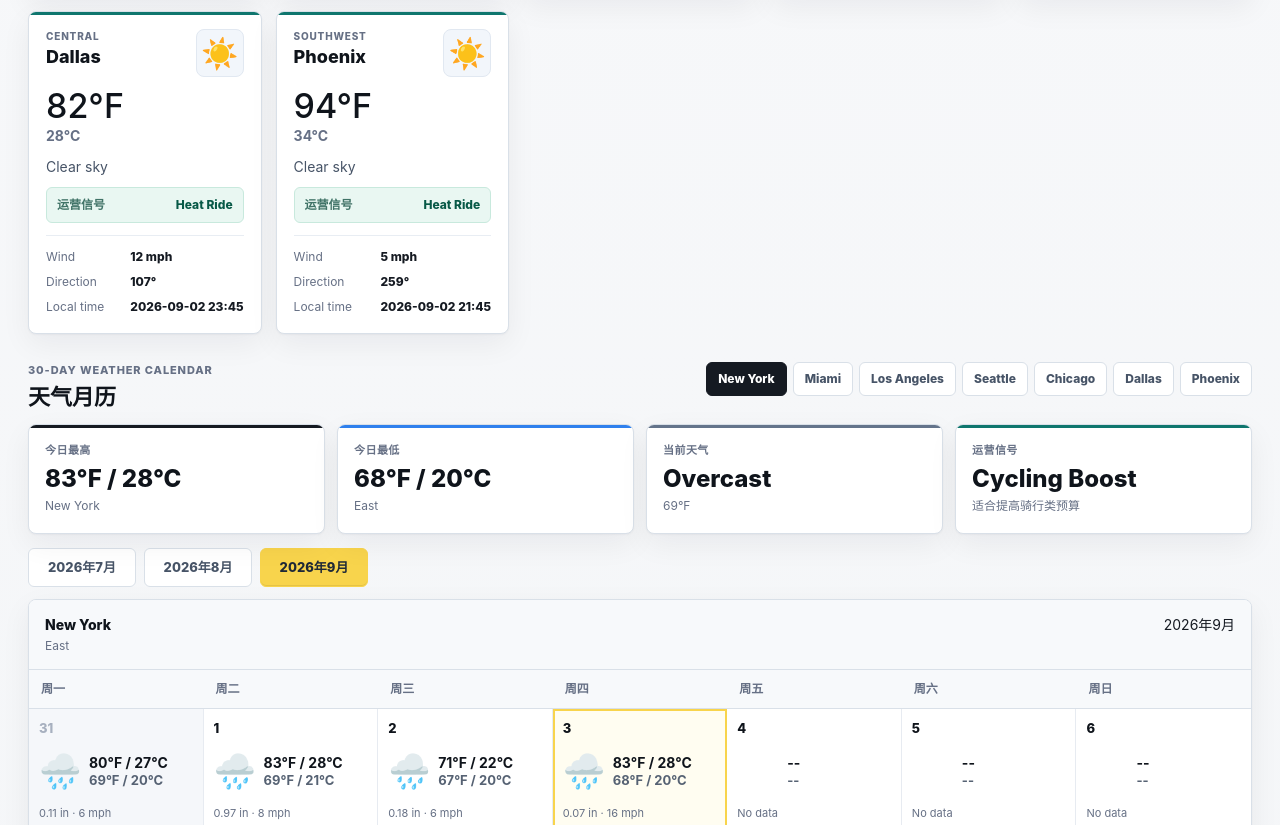
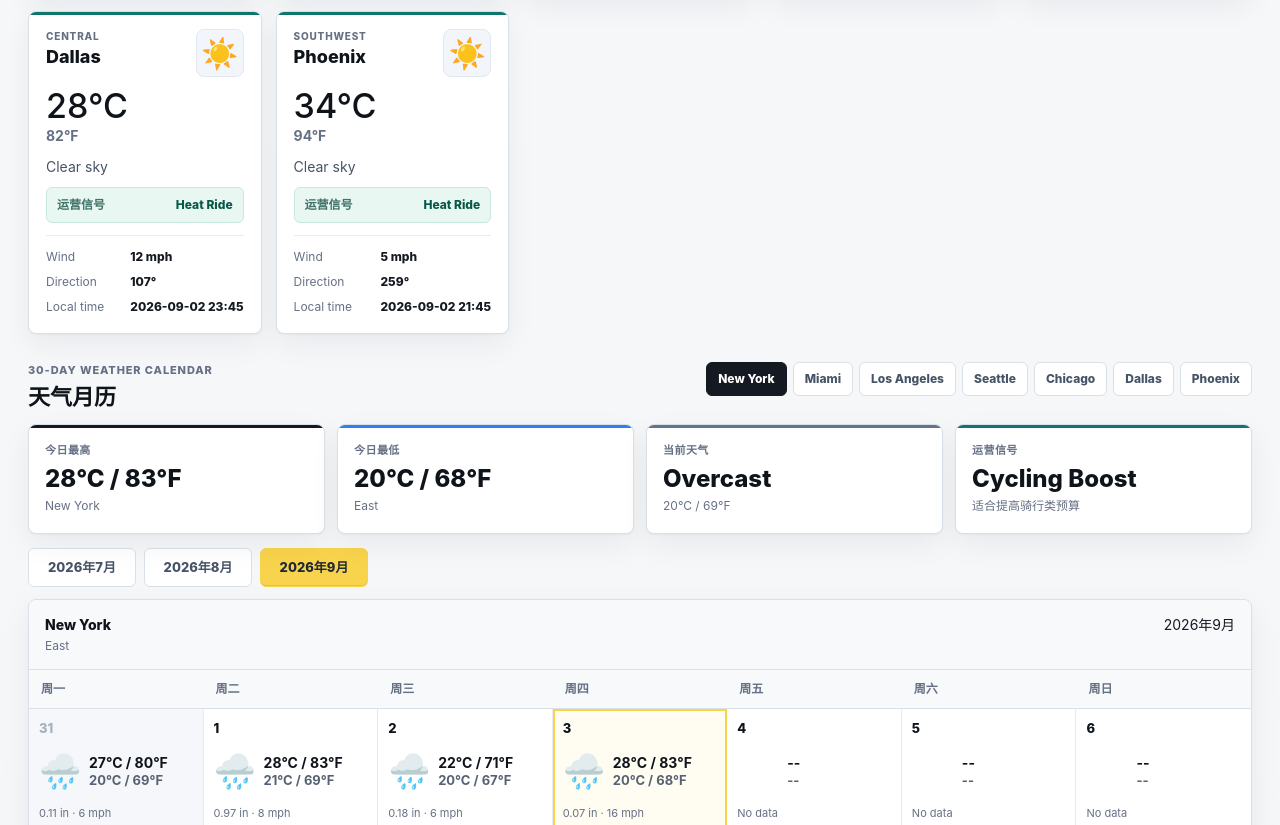
Before and after one commit to labslyon/weather-monitor, a plain HTML site: page index.html in a window 1280 px wide. Shown: the part 920-1745 px from the top of the page. Drawn offline with Linux system fonts and the light colour scheme.

Commit message:
Make Celsius the primary temperature unit

```diff
--- a/assets/app.js
+++ b/assets/app.js
@@ -67,8 +67,8 @@
     return value == null ? '--' : Math.round((value - 32) * 5 / 9) + '°C';
   }
 
-  function fmtFC(value) {
-    return value == null ? '--' : fmtF(value) + ' / ' + fmtC(value);
+  function fmtCF(value) {
+    return value == null ? '--' : fmtC(value) + ' / ' + fmtF(value);
   }
 
   function fmtMph(value) {
@@ -182,7 +182,7 @@
     }, 0);
 
     els.summaryGrid.innerHTML = [
-      summaryItem('最高当前温度', hottest ? fmtFC(hottest.current.temperature) : '--', hottest ? hottest.city : '--'),
+      summaryItem('最高当前温度', hottest ? fmtCF(hottest.current.temperature) : '--', hottest ? hottest.city : '--'),
       summaryItem('7 日降水最多', wettest ? fmtIn(wettest.total) : '--', wettest ? wettest.row.city : '--'),
       summaryItem('预警数量', String(alertCount), alertCount ? '需要关注' : '当前国家无预警')
     ].join('');
@@ -237,8 +237,8 @@
         '<div><div class="region-badge">' + row.region + '</div><div class="city-name">' + row.city + '</div></div>' +
         '<div class="weather-icon" aria-hidden="true">' + (current.weather_icon || '?') + '</div>' +
         '</div>' +
-        '<div class="temp-main">' + fmtF(current.temperature) + '</div>' +
-        '<div class="temp-c">' + fmtC(current.temperature) + '</div>' +
+        '<div class="temp-main">' + fmtC(current.temperature) + '</div>' +
+        '<div class="temp-secondary">' + fmtF(current.temperature) + '</div>' +
         '<div class="condition">' + (current.weather_desc || '--') + '</div>' +
         '<div class="signal-row"><span>运营信号</span><strong>' + signal.value + '</strong></div>' +
         '<div class="details">' +
@@ -321,9 +321,9 @@
     var signal = operationalSignal(today);
     var current = selected.current || {};
     els.dailyMetrics.innerHTML = [
-      metricItem('今日最高', today ? fmtFC(today.temp_max) : '--', selected.city),
-      metricItem('今日最低', today ? fmtFC(today.temp_min) : '--', selected.region),
-      metricItem('当前天气', current.weather_desc || (today ? today.weather_desc : '--'), fmtF(current.temperature)),
+      metricItem('今日最高', today ? fmtCF(today.temp_max) : '--', selected.city),
+      metricItem('今日最低', today ? fmtCF(today.temp_min) : '--', selected.region),
+      metricItem('当前天气', current.weather_desc || (today ? today.weather_desc : '--'), fmtCF(current.temperature)),
       metricItem('运营信号', signal.value, signal.note)
     ].join('');
   }
@@ -361,8 +361,8 @@
           '<div class="calendar-body">' +
             '<div class="calendar-icon">' + (entry ? (entry.weather_icon || w[1]) : '') + '</div>' +
             '<div class="calendar-temps">' +
-              '<strong>' + (entry ? fmtFC(entry.temp_max) : '--') + '</strong>' +
-              '<span>' + (entry ? fmtFC(entry.temp_min) : '--') + '</span>' +
+              '<strong>' + (entry ? fmtCF(entry.temp_max) : '--') + '</strong>' +
+              '<span>' + (entry ? fmtCF(entry.temp_min) : '--') + '</span>' +
             '</div>' +
           '</div>' +
           '<div class="calendar-meta">' + (entry ? fmtIn(entry.precipitation) + ' · ' + fmtMph(entry.windspeed_max) : 'No data') + '</div>' +
@@ -407,8 +407,8 @@
         '<td><strong>' + fmtDate(date) + '</strong><br><span class="muted">' + date + '</span></td>' +
         '<td class="forecast-icon">' + w[1] + '</td>' +
         '<td>' + w[0] + '</td>' +
-        '<td>' + fmtFC(daily.temp_max ? daily.temp_max[index] : null) + '</td>' +
-        '<td>' + fmtFC(daily.temp_min ? daily.temp_min[index] : null) + '</td>' +
+        '<td>' + fmtCF(daily.temp_max ? daily.temp_max[index] : null) + '</td>' +
+        '<td>' + fmtCF(daily.temp_min ? daily.temp_min[index] : null) + '</td>' +
         '<td class="' + (precip != null && precip >= 1 ? 'precip-high' : '') + '">' + fmtIn(precip) + '</td>' +
         '<td>' + fmtMph(daily.windspeed_max ? daily.windspeed_max[index] : null) + '</td>' +
         '</tr>';
--- a/assets/styles.css
+++ b/assets/styles.css
@@ -447,7 +447,7 @@
   line-height: 1;
 }
 
-.temp-c {
+.temp-secondary {
   margin-top: 2px;
   color: var(--muted);
   font-size: 14px;
```
